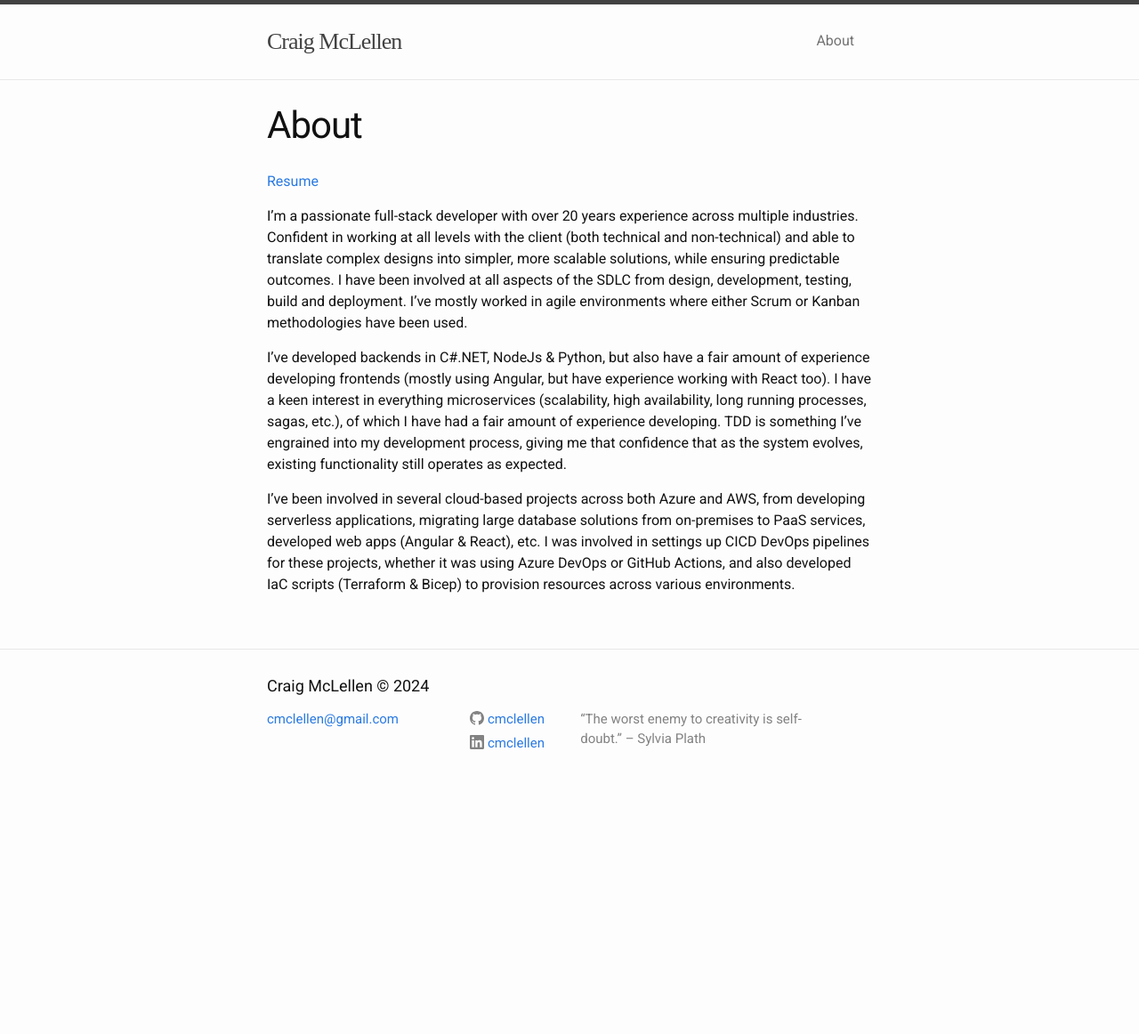
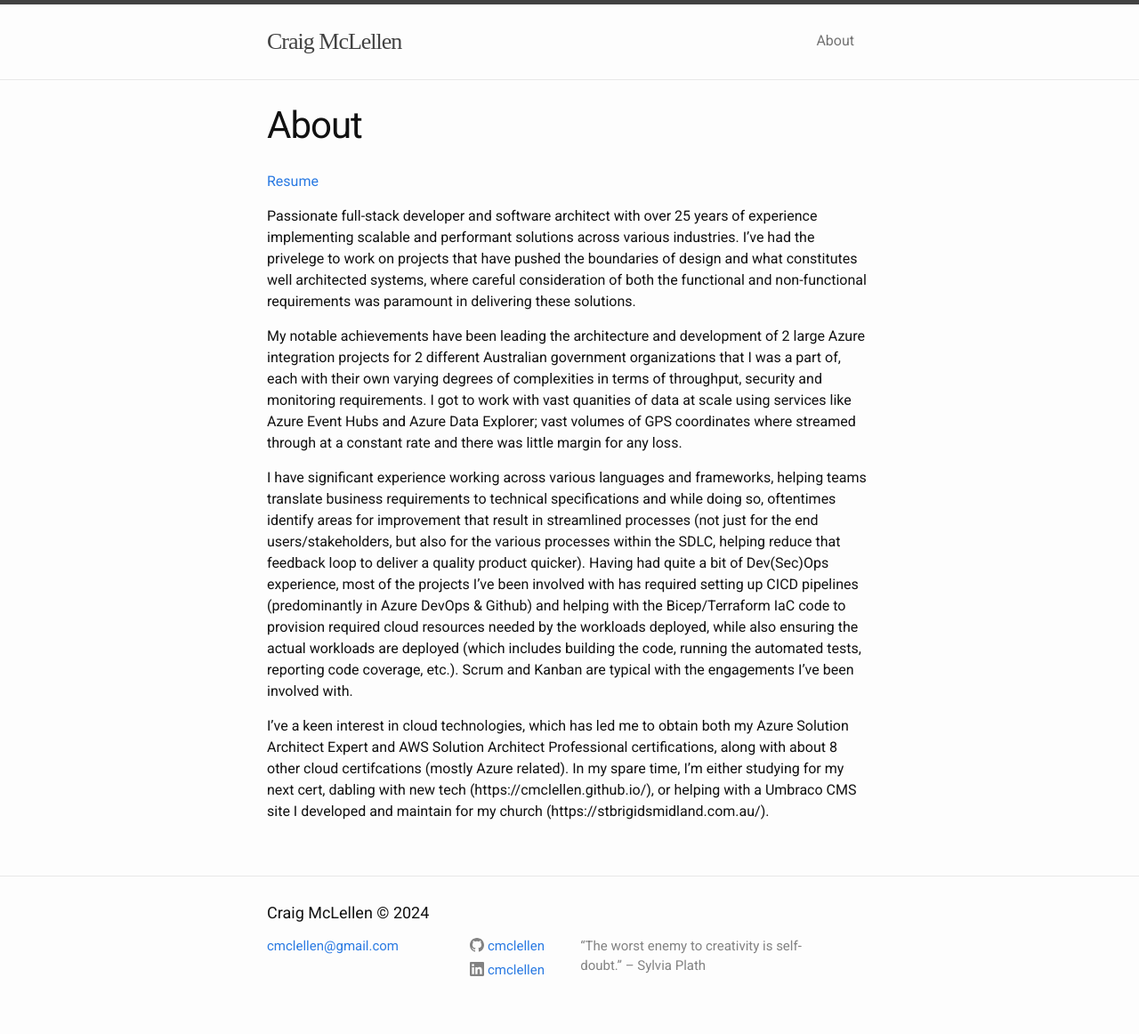
Before and after one commit to cmclellen/cmclellen.github.io, a Jekyll site: the page built from about.md, in a window 1280 px wide. Shown: the whole page at 89% size. Built offline with Jekyll 4.4.1, drawn with Linux system fonts in a browser that asks for light colours; some web fonts are replaced; before the commit the page ends 907 px from its top, so only the background shows below that.

Commit message:
Updated about

```diff
--- a/about.md
+++ b/about.md
@@ -6,8 +6,10 @@ permalink: /about/
 
 [Resume](https://docs.google.com/document/d/0BwRF9_HwsNHNUW9ZcWNJb1p3LTlDck1MeWx3WXJrVC1lN2VF/edit?usp=sharing&ouid=104807125876702347246&resourcekey=0-7eD83yMf26Hpbxo8JWND5Q&rtpof=true&sd=true)
 
-I'm a passionate full-stack developer with over 20 years experience across multiple industries. Confident in working at all levels with the client (both technical and non-technical) and able to translate complex designs into simpler, more scalable solutions, while ensuring predictable outcomes. I have been involved at all aspects of the SDLC from design, development, testing, build and deployment. I’ve mostly worked in agile environments where either Scrum or Kanban methodologies have been used.
+Passionate full-stack developer and software architect with over 25 years of experience implementing scalable and performant solutions across various industries. I've had the privelege to work on projects that have pushed the boundaries of design and what constitutes well architected systems, where careful consideration of both the functional and non-functional requirements was paramount in delivering these solutions.
 
-I've developed backends in C#.NET, NodeJs & Python, but also have a fair amount of experience developing frontends (mostly using Angular, but have experience working with React too). I have a keen interest in everything microservices (scalability, high availability, long running processes, sagas, etc.), of which I have had a fair amount of experience developing. TDD is something I've engrained into my development process, giving me that confidence that as the system evolves, existing functionality still operates as expected.
+My notable achievements have been leading the architecture and development of 2 large Azure integration projects for 2 different Australian government organizations that I was a part of, each with their own varying degrees of complexities in terms of throughput, security and monitoring requirements. I got to work with vast quanities of data at scale using services like Azure Event Hubs and Azure Data Explorer; vast volumes of GPS coordinates where  streamed through at a constant rate and there was little margin for any loss.
 
-I’ve been involved in several cloud-based projects across both Azure and AWS, from developing serverless applications, migrating large database solutions from on-premises to PaaS services, developed web apps (Angular & React), etc. I was involved in settings up CICD DevOps pipelines for these projects, whether it was using Azure DevOps or GitHub Actions, and also developed IaC scripts (Terraform & Bicep) to provision resources across various environments.
+I have significant experience working across various languages and frameworks, helping teams translate business requirements to technical specifications and while doing so, oftentimes identify areas for improvement that result in streamlined processes (not just for the end users/stakeholders, but also for the various processes within the SDLC, helping reduce that feedback loop to deliver a quality product quicker). Having had quite a bit of Dev(Sec)Ops experience, most of the projects I've been involved with has required setting up CICD pipelines (predominantly in Azure DevOps & Github) and helping with the Bicep/Terraform IaC code to provision required cloud resources needed by the workloads deployed, while also ensuring the actual workloads are deployed (which includes building the code, running the automated tests, reporting code coverage, etc.). Scrum and Kanban are typical with the engagements I've been involved with.
+
+I've a keen interest in cloud technologies, which has led me to obtain both my Azure Solution Architect Expert and AWS Solution Architect Professional certifications, along with about 8 other cloud certifcations (mostly Azure related). In my spare time, I'm either studying for my next cert, dabling with new tech (https://cmclellen.github.io/), or helping with a Umbraco CMS site I developed and maintain for my church (https://stbrigidsmidland.com.au/).
```
